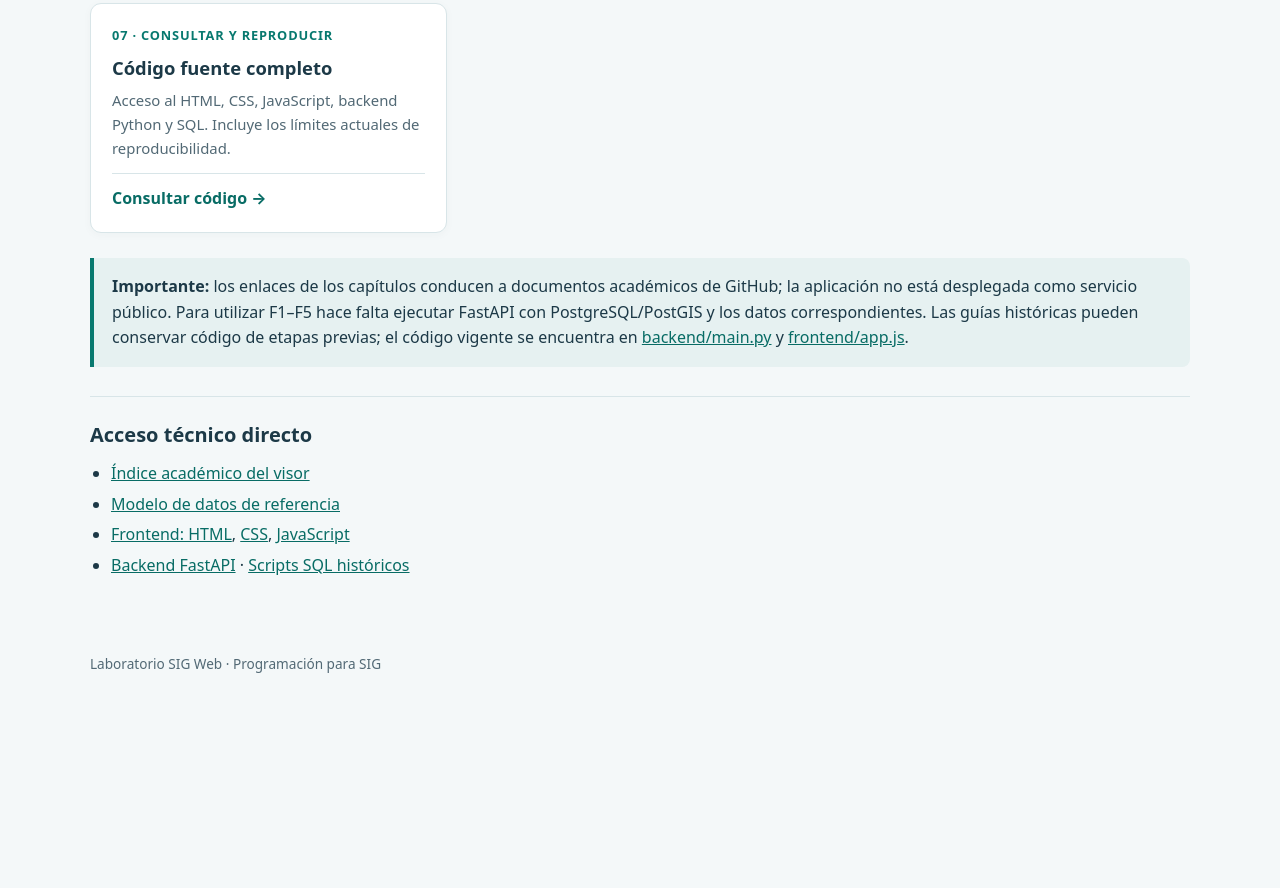
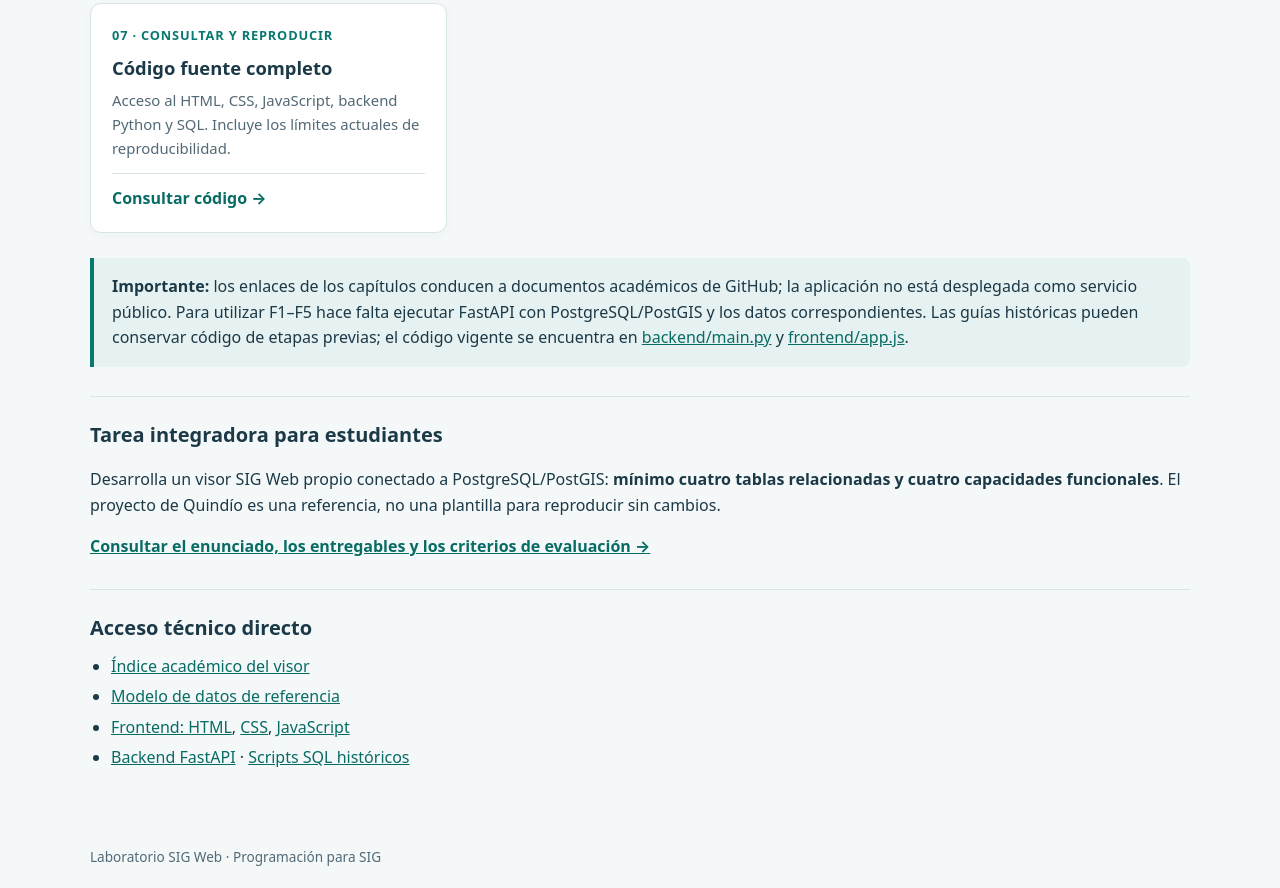
Before and after one commit to JGB-GIS-RS/programacion-sig-web, a plain HTML site: page practicas/05-sig-postgis-fastapi/index.html in a window 1280 px wide. Shown: the part 941-1829 px from the top of the page. Before the commit the page ends 1636 px from the top, so only its background shows below. Drawn offline with Linux system fonts and the light colour scheme.

Commit message:
docs(modulo05): mostrar acceso a tarea integradora en página de entrada

```diff
--- a/practicas/05-sig-postgis-fastapi/index.html
+++ b/practicas/05-sig-postgis-fastapi/index.html
@@ -33,6 +33,7 @@ footer{padding:20px 0;color:var(--muted);font-size:.85rem}
 <article class="card"><span class="num">07 · CONSULTAR Y REPRODUCIR</span><h3>Código fuente completo</h3><p>Acceso al HTML, CSS, JavaScript, backend Python y SQL. Incluye los límites actuales de reproducibilidad.</p><a href="../../docs/visor/00-indice.md#codigo-fuente-vigente">Consultar código →</a></article>
 </section>
 <aside class="note"><strong>Importante:</strong> los enlaces de los capítulos conducen a documentos académicos de GitHub; la aplicación no está desplegada como servicio público. Para utilizar F1–F5 hace falta ejecutar FastAPI con PostgreSQL/PostGIS y los datos correspondientes. Las guías históricas pueden conservar código de etapas previas; el código vigente se encuentra en <a href="../../backend/main.py">backend/main.py</a> y <a href="../../frontend/app.js">frontend/app.js</a>.</aside>
+<section class="resources"><h2>Tarea integradora para estudiantes</h2><p>Desarrolla un visor SIG Web propio conectado a PostgreSQL/PostGIS: <strong>mínimo cuatro tablas relacionadas y cuatro capacidades funcionales</strong>. El proyecto de Quindío es una referencia, no una plantilla para reproducir sin cambios.</p><p><a href="tarea-integradora-sig-web.md"><strong>Consultar el enunciado, los entregables y los criterios de evaluación →</strong></a></p></section>
 <section class="resources"><h2>Acceso técnico directo</h2><ul><li><a href="../../docs/visor/00-indice.md">Índice académico del visor</a></li><li><a href="../../docs/modelo-geodatabase-final.md">Modelo de datos de referencia</a></li><li><a href="../../frontend/index.html">Frontend: HTML</a>, <a href="../../frontend/style.css">CSS</a>, <a href="../../frontend/app.js">JavaScript</a></li><li><a href="../../backend/main.py">Backend FastAPI</a> · <a href="../../sql/">Scripts SQL históricos</a></li></ul></section>
 </main><footer class="wrap">Laboratorio SIG Web · Programación para SIG</footer>
 </body></html>
```
